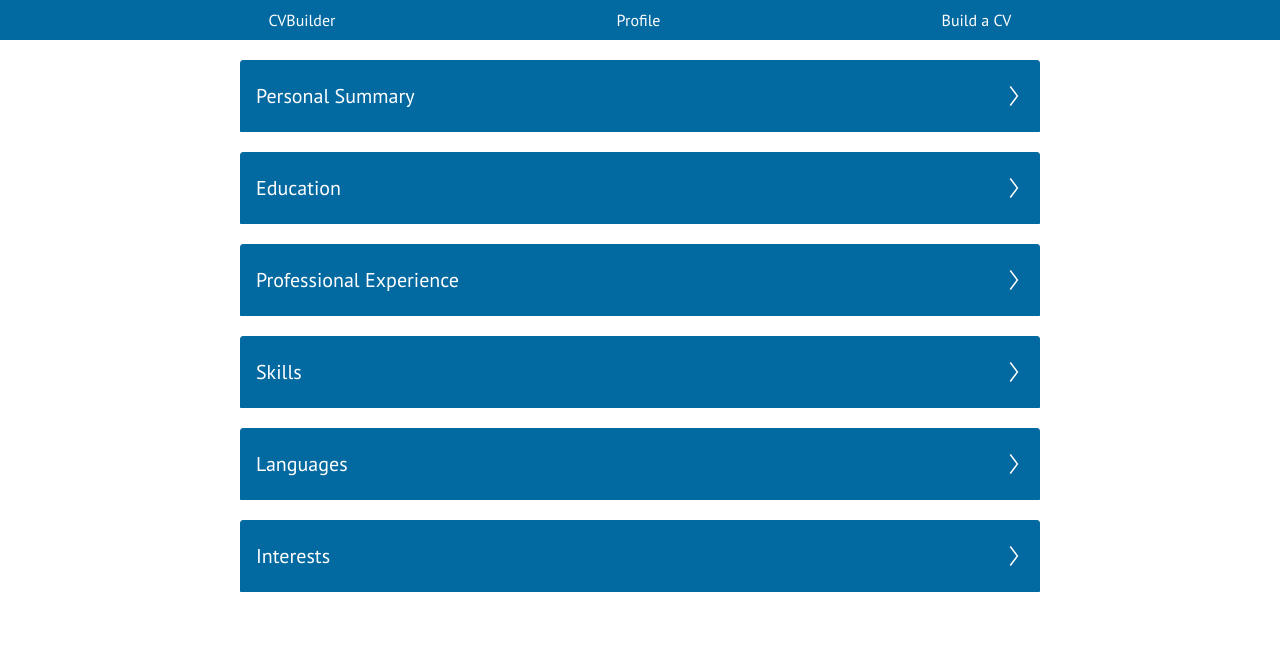
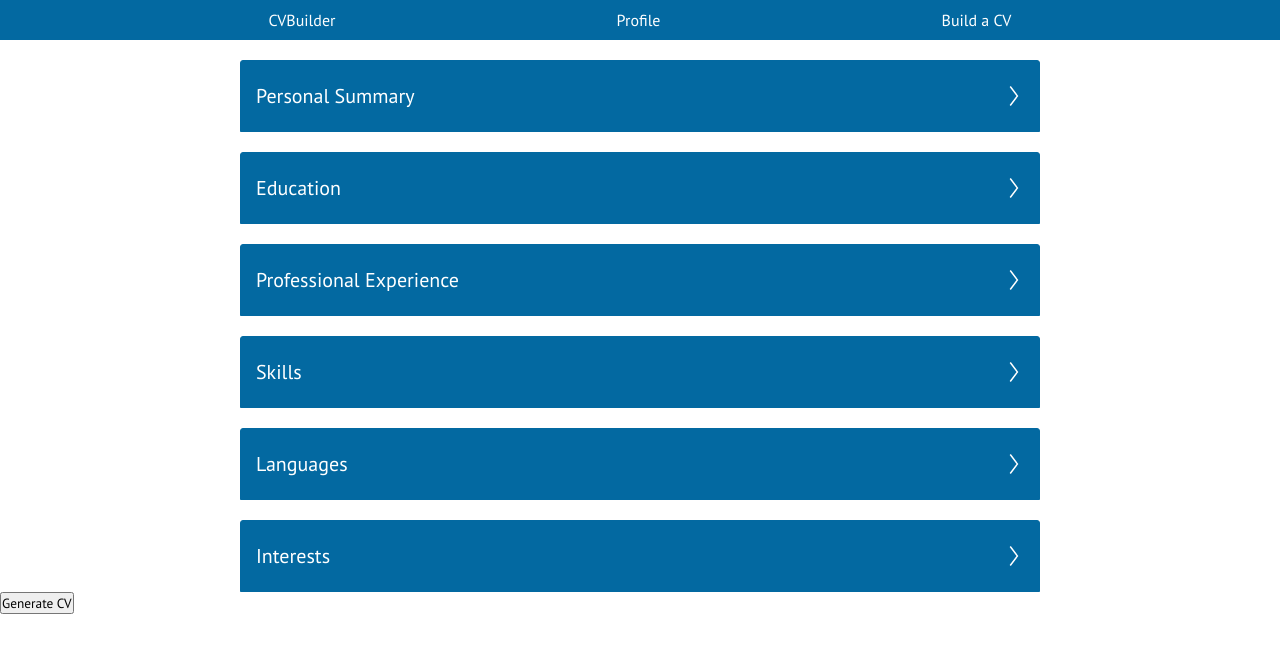
Before and after one commit to npm-install-username/cv, a React (Create React App) app in the folder cv-project/: page /cvbuilder in a window 1280 px wide. Shown: the top 652 px of the page. Built offline with nearby package versions, Linux system fonts and the light colour scheme.

Commit message:
generate CV button added to cv builder page

```diff
--- /dev/null
+++ b/cv-project/src/components/GenerateCV.js
@@ -0,0 +1,9 @@
+import React from 'react'
+
+function GenerateCV() {
+  return (
+    <button>Generate CV</button>
+  )
+}
+
+export default GenerateCV
--- a/cv-project/src/pages/CVBuilder.js
+++ b/cv-project/src/pages/CVBuilder.js
@@ -1,5 +1,6 @@
 import React from 'react';
 import CVSection from '../components/CVSection';
+import GenerateCV from '../components/GenerateCV';
 
 function CVBuilder() {
 
@@ -11,6 +12,7 @@ function CVBuilder() {
       <CVSection title='Skills' type='text'/>
       <CVSection title='Languages' type='text'/>
       <CVSection title='Interests' type='text'/>
+      <GenerateCV />
     </>
 
 
```
Also changed, not shown: cv-project/src/components/GeneratePDF.js (deleted).
